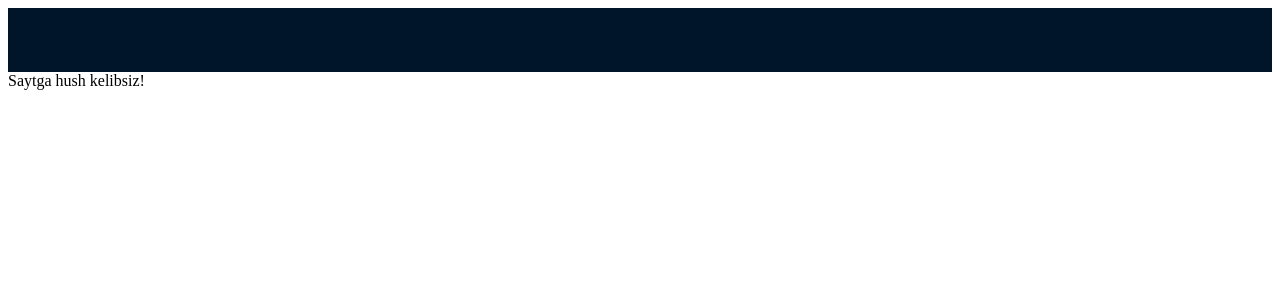
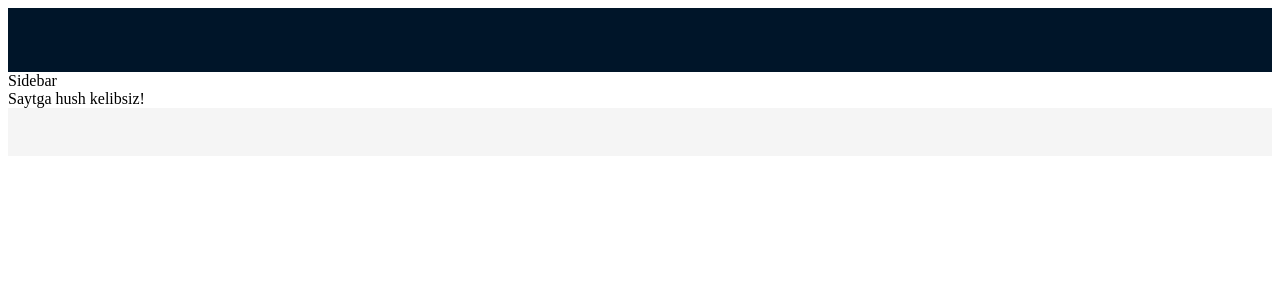
Before and after one commit to SunnatbekWeb/autozoom-admin, a React (Vite) app: page / in a window 1280 px wide. Shown: the top 300 px of the page. Built offline with nearby package versions, Linux system fonts and the light colour scheme.

Commit message:
created components and pages

```diff
--- /dev/null
+++ b/src/components/Footer/style.css
@@ -0,0 +1,3 @@
+footer {
+    color: #000000;
+}
--- /dev/null
+++ b/src/components/Sidebar/Sidebar.jsx
@@ -0,0 +1,7 @@
+import React from "react";
+
+const Sidebar = () => {
+  return <div>Sidebar</div>;
+};
+
+export default Sidebar;
--- a/src/pages/Layout.jsx
+++ b/src/pages/Layout.jsx
@@ -1,14 +1,19 @@
-import { Header } from "antd/es/layout/layout";
+import { Footer, Header } from "antd/es/layout/layout";
 import React from "react";
 import { Outlet } from "react-router-dom";
+import Sidebar from "../components/Sidebar/Sidebar";
 
 const Layout = () => {
   return (
     <>
       <Header />
+      <aside>
+        <Sidebar />
+      </aside>
       <main>
         <Outlet />
       </main>
+      <Footer />
     </>
   );
 };
```
Also changed, not shown: src/components/Footer/Footer.jsx (added, +12 -0 lines), src/components/Header/Header.jsx (added, +11 -0 lines).
